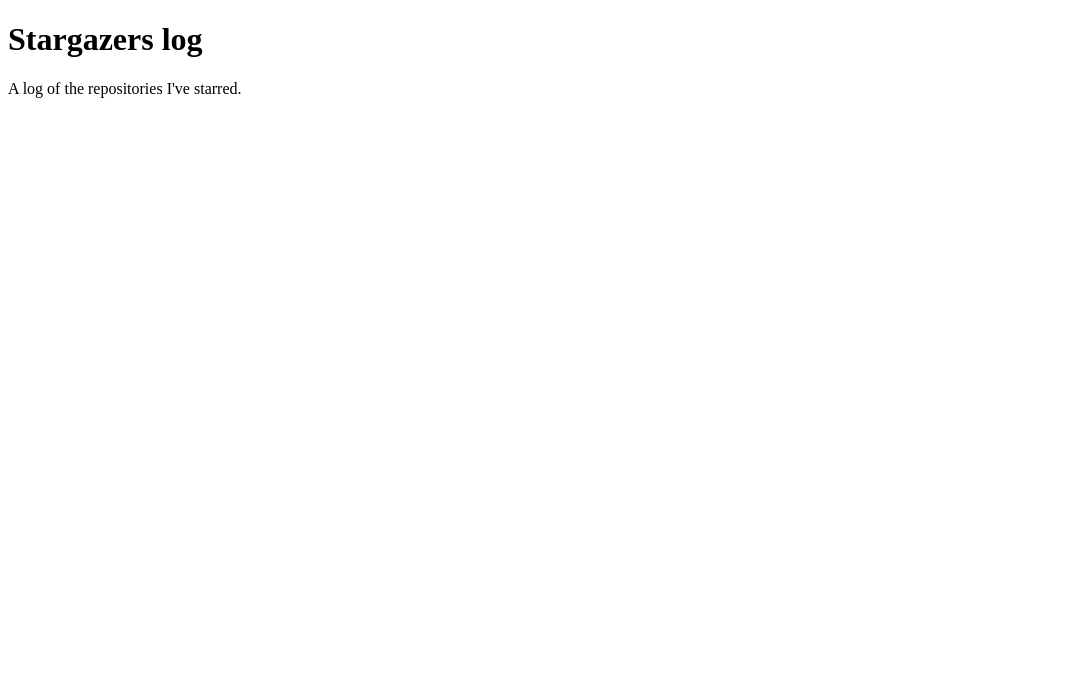
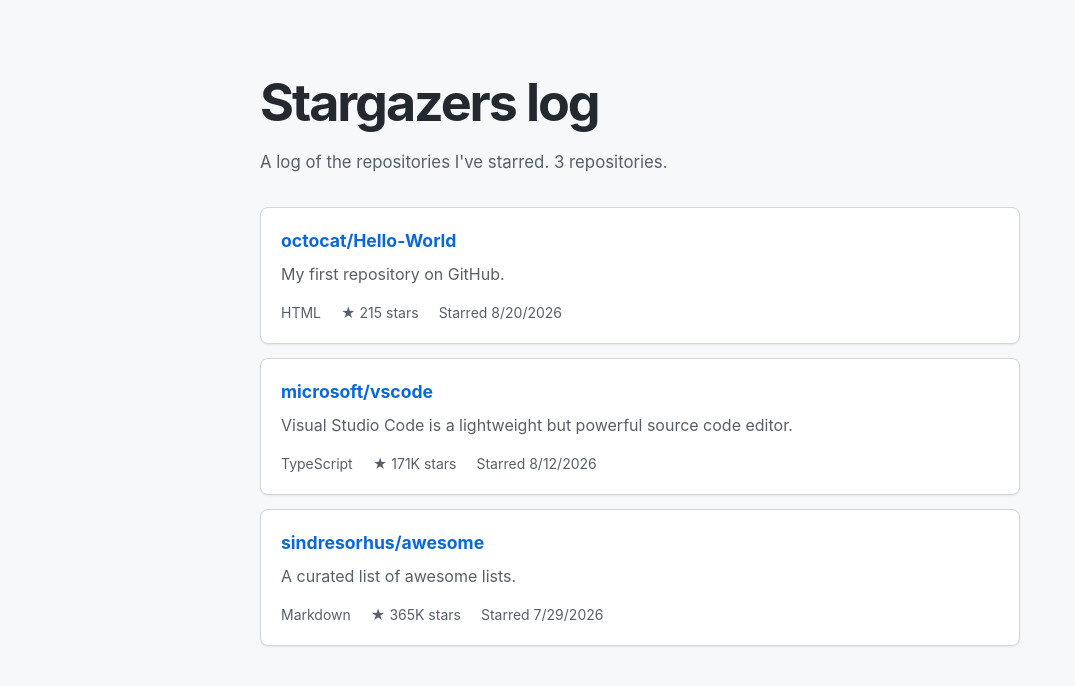
Before and after one commit to jorgebhremoto-hue/stargazers-log, a plain HTML site: page index.html in a window 1280 px wide. Shown: the whole page, without its empty margins (0-1075 px from the left). Drawn offline with Linux system fonts and the light colour scheme.

Commit message:
Add starred repositories list

```diff
--- /dev/null
+++ b/events.json
@@ -0,0 +1,26 @@
+[
+  {
+    "repository": "octocat/Hello-World",
+    "description": "My first repository on GitHub.",
+    "language": "HTML",
+    "stars": 215,
+    "starredAt": "2026-08-20",
+    "url": "https://github.com/octocat/Hello-World"
+  },
+  {
+    "repository": "microsoft/vscode",
+    "description": "Visual Studio Code is a lightweight but powerful source code editor.",
+    "language": "TypeScript",
+    "stars": 171000,
+    "starredAt": "2026-08-12",
+    "url": "https://github.com/microsoft/vscode"
+  },
+  {
+    "repository": "sindresorhus/awesome",
+    "description": "A curated list of awesome lists.",
+    "language": "Markdown",
+    "stars": 365000,
+    "starredAt": "2026-07-29",
+    "url": "https://github.com/sindresorhus/awesome"
+  }
+]
--- a/index.html
+++ b/index.html
@@ -2,10 +2,20 @@
 <html lang="en">
   <head>
     <meta charset="utf-8">
+    <meta name="viewport" content="width=device-width, initial-scale=1">
     <title>Stargazers log</title>
+    <link rel="stylesheet" href="style.css">
   </head>
   <body>
-    <h1>Stargazers log</h1>
-    <p>A log of the repositories I've starred.</p>
+    <main>
+      <header>
+        <h1>Stargazers log</h1>
+        <p>A log of the repositories I've starred. <span id="number-of-repositories">0</span> repositories.</p>
+      </header>
+      <ul id="repository-list" class="repository-list" aria-live="polite">
+        <li class="status">Loading starred repositories...</li>
+      </ul>
+    </main>
+    <script src="script.js"></script>
   </body>
 </html>
--- /dev/null
+++ b/script.js
@@ -0,0 +1,47 @@
+const repositoryList = document.querySelector("#repository-list");
+const numberOfRepositories = document.querySelector("#number-of-repositories");
+
+function escapeHtml(value) {
+  return String(value)
+    .replaceAll("&", "&amp;")
+    .replaceAll("<", "&lt;")
+    .replaceAll(">", "&gt;")
+    .replaceAll('"', "&quot;")
+    .replaceAll("'", "&#039;");
+}
+
+function formatStars(stars) {
+  return new Intl.NumberFormat("en", { notation: "compact" }).format(stars);
+}
+
+function renderRepositories(repositories) {
+  numberOfRepositories.textContent = repositories.length;
+  repositoryList.innerHTML = repositories.map((repository) => `
+    <li class="repository">
+      <a href="${escapeHtml(repository.url)}" target="_blank" rel="noreferrer">
+        ${escapeHtml(repository.repository)}
+      </a>
+      <p>${escapeHtml(repository.description)}</p>
+      <div class="repository-meta">
+        <span aria-label="Language">${escapeHtml(repository.language)}</span>
+        <span aria-label="Stars">★ ${formatStars(repository.stars)} stars</span>
+        <span>Starred ${new Date(`${repository.starredAt}T00:00:00Z`).toLocaleDateString("en", { timeZone: "UTC" })}</span>
+      </div>
+    </li>
+  `).join("");
+}
+
+async function loadRepositories() {
+  try {
+    const response = await fetch("events.json");
+    if (!response.ok) {
+      throw new Error(`Request failed with status ${response.status}`);
+    }
+    renderRepositories(await response.json());
+  } catch (error) {
+    repositoryList.innerHTML = `<li class="status">Unable to load starred repositories.</li>`;
+    console.error(error);
+  }
+}
+
+loadRepositories();
--- /dev/null
+++ b/style.css
@@ -0,0 +1,99 @@
+* {
+  box-sizing: border-box;
+}
+
+:root {
+  color: #17202a;
+  background: #f6f8fa;
+  font-family: -apple-system, BlinkMacSystemFont, "Segoe UI", sans-serif;
+  line-height: 1.5;
+}
+
+body {
+  margin: 0;
+}
+
+main {
+  width: min(100% - 2rem, 760px);
+  margin: 0 auto;
+  padding: 4rem 0;
+}
+
+header {
+  margin-bottom: 2rem;
+}
+
+h1 {
+  margin: 0;
+  color: #24292f;
+  font-size: clamp(2rem, 5vw, 3.25rem);
+  letter-spacing: -0.04em;
+}
+
+header p {
+  margin: 0.5rem 0 0;
+  color: #57606a;
+  font-size: 1.05rem;
+}
+
+.repository-list {
+  display: grid;
+  gap: 0.9rem;
+  margin: 0;
+  padding: 0;
+  list-style: none;
+}
+
+.repository {
+  padding: 1.25rem;
+  border: 1px solid #d0d7de;
+  border-radius: 8px;
+  background: #fff;
+  box-shadow: 0 1px 2px rgb(27 31 36 / 8%);
+}
+
+.repository a {
+  color: #0969da;
+  font-size: 1.1rem;
+  font-weight: 650;
+  text-decoration: none;
+}
+
+.repository a:hover,
+.repository a:focus-visible {
+  text-decoration: underline;
+}
+
+.repository p {
+  margin: 0.45rem 0 1rem;
+  color: #57606a;
+}
+
+.repository-meta {
+  display: flex;
+  flex-wrap: wrap;
+  gap: 0.75rem 1.25rem;
+  margin: 0;
+  color: #57606a;
+  font-size: 0.875rem;
+}
+
+.repository-meta span {
+  display: inline-flex;
+  align-items: center;
+  gap: 0.35rem;
+}
+
+.status {
+  padding: 1rem;
+  border: 1px dashed #8c959f;
+  border-radius: 8px;
+  color: #57606a;
+  background: #fff;
+}
+
+@media (max-width: 520px) {
+  main {
+    padding: 2.5rem 0;
+  }
+}
```
